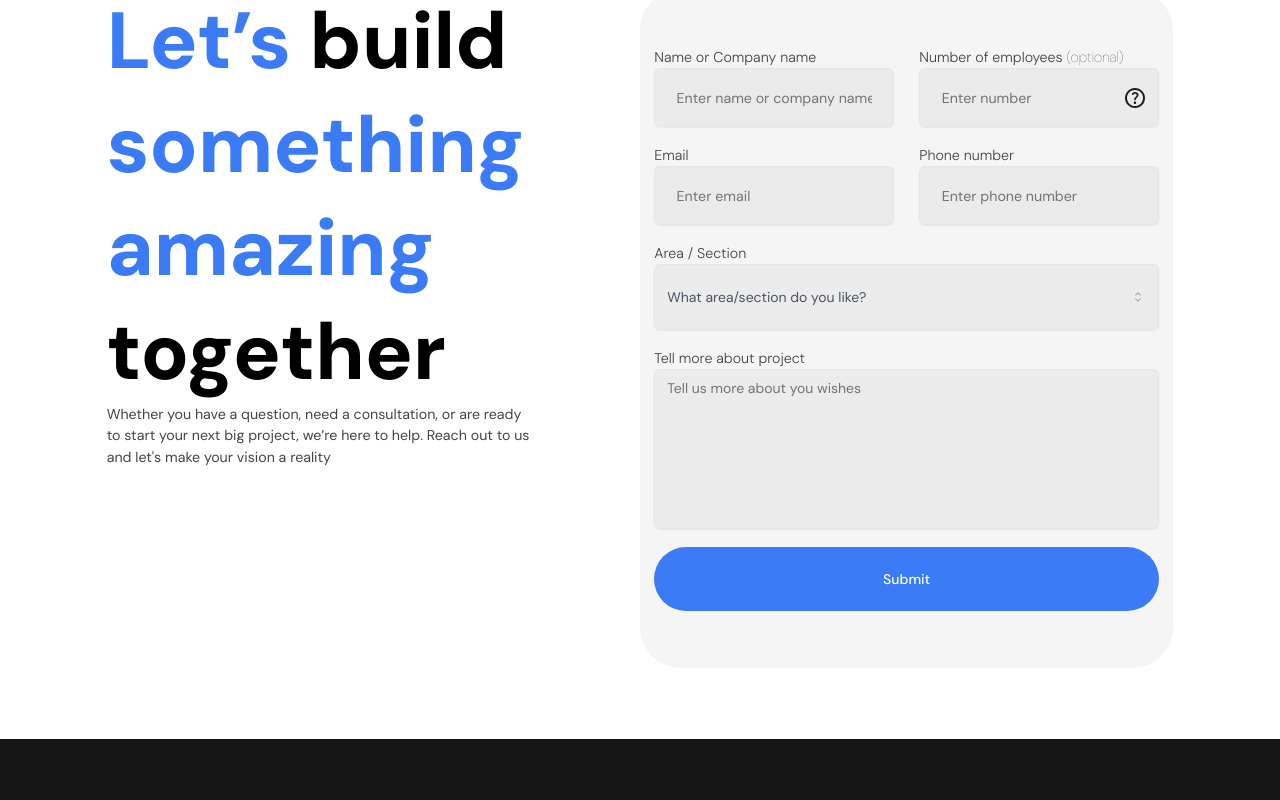
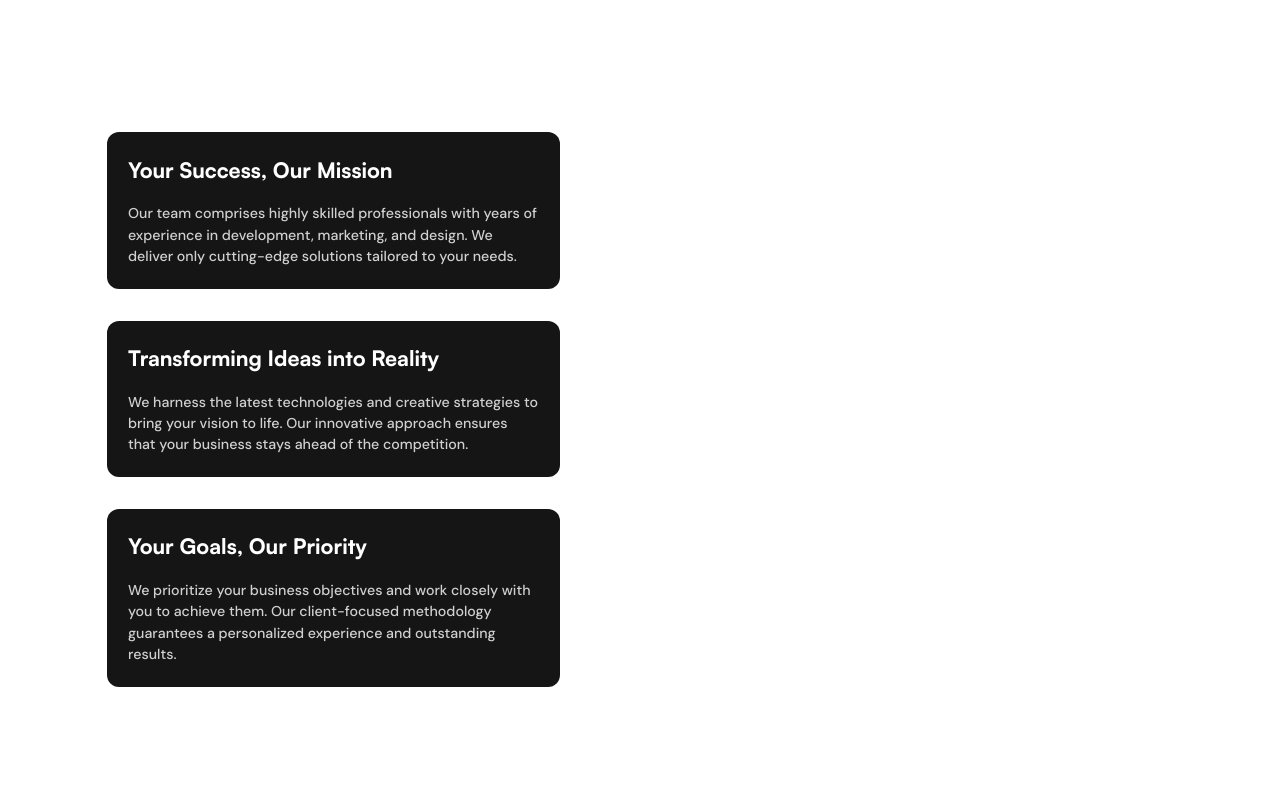
Before and after one commit to 7erhii/ArtDigital, a Next.js app: page /en/about in a window 1280 px wide. Shown: the part 1120-1920 px from the top of the page. Built offline with nearby package versions, Linux system fonts and the light colour scheme.

Commit message:
adding cards to about us section

```diff
--- a/messages/en.json
+++ b/messages/en.json
@@ -1226,6 +1226,29 @@
       { "Count": "$12MM", "Description": "Annual revenue" },
       { "Count": "3K+", "Description": "Clients" }
     ],
+    "AboutDescription": {
+      "Cards": [
+        {
+          "Title": "Your Success, Our Mission",
+          "Description": "Our team comprises highly skilled professionals with years of experience in development, marketing, and design. We deliver only cutting-edge solutions tailored to your needs."
+        },
+        {
+          "Title": "Transforming Ideas into Reality",
+          "Description": "We harness the latest technologies and creative strategies to bring your vision to life. Our innovative approach ensures that your business stays ahead of the competition."
+        },
+        {
+          "Title": "Your Goals, Our Priority",
+          "Description": "We prioritize your business objectives and work closely with you to achieve them. Our client-focused methodology guarantees a personalized experience and outstanding results."
+        }
+      ],
+      "Text": {
+        "Title": "Your Trusted Partner in Technology",
+        "Description": [
+          "Our mission is to provide exceptional development, marketing, and design services that help your business thrive. Discover why clients choose us as their go-to partner for innovative solutions and personalized support. We are committed to delivering results that exceed expectations, driving your success in a competitive market.",
+          "At the heart of our service is a dedication to understanding your unique needs and challenges. We believe that a deep partnership with our clients fosters the most effective solutions. By combining our technical expertise with a keen sense of market trends, we create customized strategies that propel your business forward. Whether you're a startup looking to make a mark or an established company aiming to innovate, we have the tools and the talent to help you succeed."
+        ]
+      }
+    },
     "ContactForm": {
       "title": "Let’s build something amazing together",
       "description": "Whether you have a question, need a consultation, or are ready to start your next big project, we’re here to help. Reach out to us and let's make your vision a reality"
--- a/src/app/[locale]/about/page.js
+++ b/src/app/[locale]/about/page.js
@@ -76,7 +76,7 @@ const contactFormData = {
 
 export default function ReadyMade({ params: { locale } }) {
   const t = useTranslations("AboutUs");
-  // const cardsData = t.raw("Offerings.Cards");
+  const aboutCardsData = t.raw("AboutDescription.Cards");
 
   const achievementsData = t.raw("AchievementsData").map((item, index) => ({
     icon: null,
@@ -108,6 +108,22 @@ export default function ReadyMade({ params: { locale } }) {
       <SectionWrapper dark={true}>
         <AchievementCard data={achievementsData} />
       </SectionWrapper>
+      <SectionWrapper>
+        <div className={styles.AboutDescription}>
+          <div className="w-1/2 gap-8 flex flex-col pr-20">
+            {aboutCardsData.map((card, index) => (
+              <div className={styles.AboutCard} key={index}>
+                <h3>{card.Title}</h3>
+                <p>{card.Description}</p>
+              </div>
+            ))}
+          </div>
+          <div className="w-1/2">
+            {/* TODO: */}
+          </div>
+        </div>
+      </SectionWrapper>
+
       <SectionWrapper>
         <div className={`flex w-full ${styles.AboutTitle}`}>
           <div className="w-1/2">
@@ -144,142 +160,6 @@ export default function ReadyMade({ params: { locale } }) {
         </div>
       </SectionWrapper>
 
-      {/* <SectionWrapper>
-        <SectionTitle
-          title={t("Process.Title")}
-          subtitle={t("Process.Subtitle")
-            .split(" ")
-            .map((word, index, words) => {
-              const specialWord = [""].includes(word);
-              const blueWord = ["It", "Works"].includes(word);
-
-              if (specialWord || blueWord) {
-                return (
-                  <React.Fragment key={index}>
-                    <span
-                      style={
-                        blueWord ? { color: "#3C7BF6" } : { color: "#fff" }
-                      }
-                    >
-                      {word}
-                    </span>
-                    {specialWord && <br />}
-                  </React.Fragment>
-                );
-              } else {
-                return <span key={index}>{word}</span>;
-              }
-            })
-            .reduce((acc, word, index, array) => {
-              if (index < array.length - 1) {
-                return [...acc, word, " "];
-              } else {
-                return [...acc, word];
-              }
-            }, [])}
-          description={t("Process.Description")}
-          styleType="sectionTitleWhite"
-        />
-
-        <StepsCards data={StepsData} type="dark" />
-      </SectionWrapper> */}
-
-      {/* <SectionWrapper>
-        <SectionTitle
-          title={t("Offerings.Title")}
-          subtitle={t("Offerings.Subtitle")
-            .split(" ")
-            .map((word, index, words) => {
-              const specialWord = [""].includes(word);
-              const blueWord = ["All", "In", "One"].includes(word);
-
-              if (specialWord || blueWord) {
-                return (
-                  <React.Fragment key={index}>
-                    <span
-                      style={
-                        blueWord ? { color: "#3C7BF6" } : { color: "#fff" }
-                      }
-                    >
-                      {word}
-                    </span>
-                    {specialWord && <br />}
-                  </React.Fragment>
-                );
-              } else {
-                return <span key={index}>{word}</span>;
-              }
-            })
-            .reduce((acc, word, index, array) => {
-              if (index < array.length - 1) {
-                return [...acc, word, " "];
-              } else {
-                return [...acc, word];
-              }
-            }, [])}
-          description={t("Offerings.Description")}
-          styleType="sectionTitleWhite"
-        />
-
-        <div className="flex gap-3">
-          <div className={`${styles.customCard} ${styles.white}`}>
-            <h3>{cardsData[0].Title}</h3>
-            <h4>{cardsData[0].Description}</h4>
-            <p>{cardsData[0].Extra}</p>
-            <ul>
-              {cardsData[0].List.map((item, index) => (
-                <li key={index}>{item}</li>
-              ))}
-            </ul>
-          </div>
-          <div className={`${styles.customCard} ${styles.dark}`}>
-            <h3>{cardsData[1].Title}</h3>
-            <h4>{cardsData[1].Description}</h4>
-            <MainButton color="Blue" size="medium" text={cardsData[1].Button} />
-          </div>
-        </div>
-      </SectionWrapper> */}
-
-      {/* <Industries type="dark" /> */}
-      {/* <SectionWrapper dark={true}>
-        <SectionTitle
-          title={t("Advantages.Title")}
-          subtitle={t("Advantages.Subtitle")
-            .split(" ")
-            .map((word, index, words) => {
-              const specialWord = [""].includes(word);
-              const blueWord = ["Choose", "Us"].includes(word);
-
-              if (specialWord || blueWord) {
-                return (
-                  <React.Fragment key={index}>
-                    <span
-                      style={
-                        blueWord ? { color: "#3C7BF6" } : { color: "#fff" }
-                      }
-                    >
-                      {word}
-                    </span>
-                    {specialWord && <br />}
-                  </React.Fragment>
-                );
-              } else {
-                return <span key={index}>{word}</span>;
-              }
-            })
-            .reduce((acc, word, index, array) => {
-              if (index < array.length - 1) {
-                return [...acc, word, " "];
-              } else {
-                return [...acc, word];
-              }
-            }, [])}
-          description={t("Advantages.Description")}
-          styleType=""
-        />
-
-        <InfoCards data={AdvantagesData} color="dark" textAlign="center" />
-      </SectionWrapper> */}
 
       {/* <ContactForm data={contactFormData} /> */}
       {/* <Faq page="ReadyMadeItems" /> */}
--- a/src/app/[locale]/about/styles.module.css
+++ b/src/app/[locale]/about/styles.module.css
@@ -5,12 +5,36 @@
   background: #151515;
 }
 
-.customCard {
+.AboutDescription {
+  display: flex;
+  width: 100%;
+  padding-top: 10em;
+  padding-bottom: 6em;
+}
+
+.AboutCard {
   display: flex;
   flex-direction: column;
-  border-radius: 40px 12px 12px 40px;
-  border: 1px solid rgba(21, 21, 21, 0.1);
-  padding: 2.5em;
+  border-radius: 12px;
+  padding: 1.5em;
+  background: #151515;
+  color: #fff;
+  gap: 1.25em;
+  transition: background-color 0.24s ease-in-out;
+}
+.AboutCard:hover {
+  background-color: #3c7bf6;
+}
+
+.AboutCard > h3 {
+  font-family: "Satoshi", sans-serif;
+  font-size: 1.5em;
+  font-weight: 800;
+}
+.AboutCard > p {
+  font-size: 1em;
+  font-weight: 500;
+  color: rgba(255, 255, 255, 0.8);
 }
 
 .customCard.white {
@@ -70,7 +94,6 @@
   margin-bottom: 2.5em;
 }
 
-
 .AboutTitle h1 {
   font-size: 5.6em;
   font-weight: 800;
--- a/src/components/Design/DesignSlider/DesignSlider.jsx
+++ b/src/components/Design/DesignSlider/DesignSlider.jsx
@@ -14,8 +14,8 @@ export default function DesignSlider({ data }) {
     centerPadding: "30.3333%",
     slidesToShow: 1,
     slidesToScroll: 1,
-    autoplay: false,
-    autoplaySpeed: 2500,
+    autoplay: true,
+    autoplaySpeed: 1800,
     responsive: [
       {
         breakpoint: 768,
```
